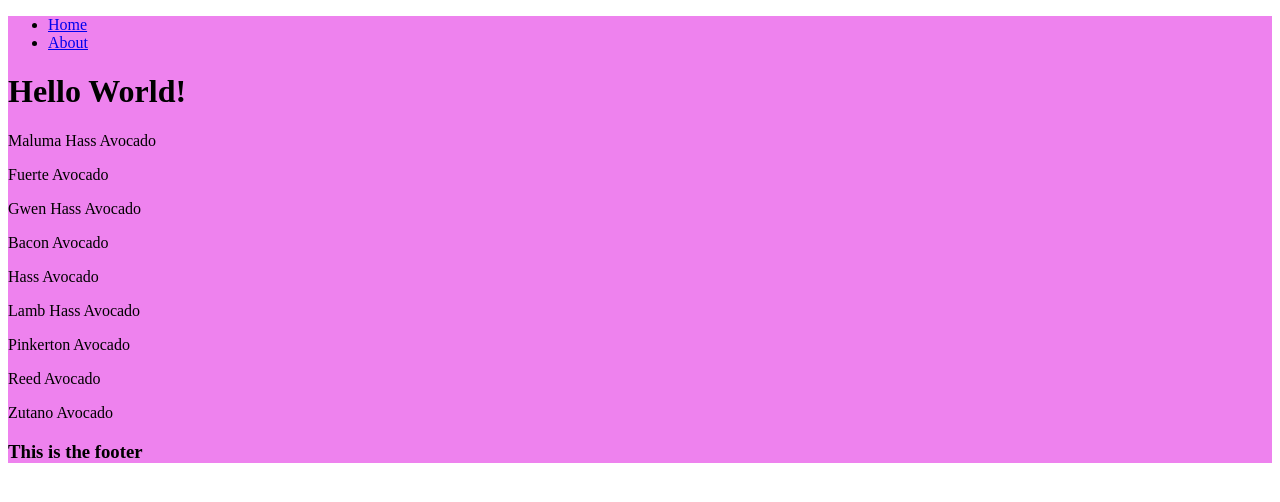
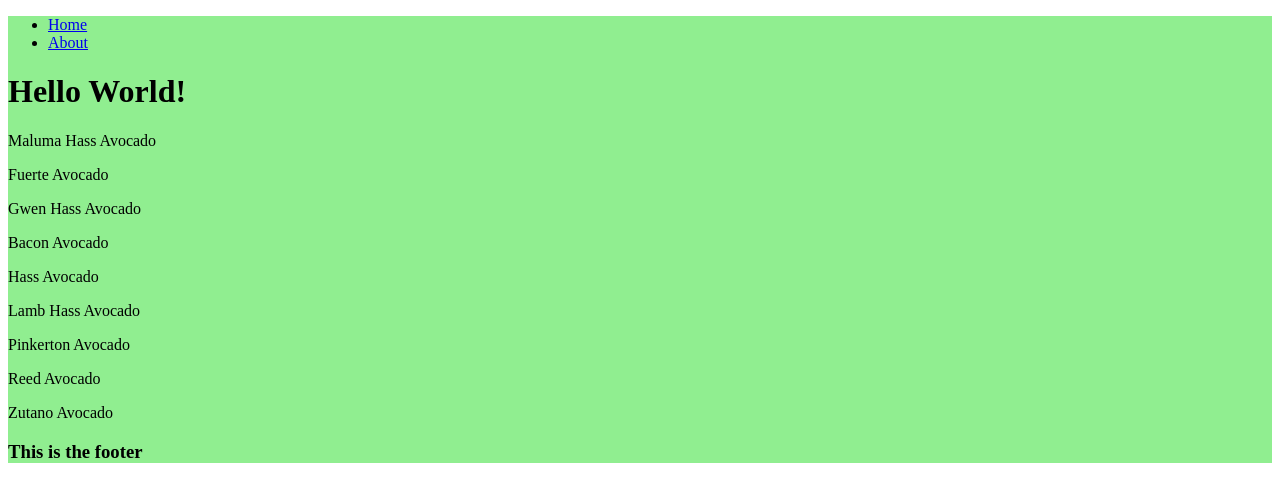
Before and after one commit to jesusmongedev/platzi-avo-app, a Next.js app: page / in a window 1280 px wide. Shown: the top 502 px of the page. Built offline with nearby package versions, Linux system fonts and the light colour scheme.

Commit message:
Using Module CSS (style.module.css)

```diff
--- a/components/Layout/index.js
+++ b/components/Layout/index.js
@@ -1,8 +1,10 @@
 import Navbar from "@components/Navbar";
+import React, { memo } from "react";
+import styles from "@components/Layout/style.module.css";
 
 const Layout = ({ children }) => {
   return (
-    <div className="container">
+    <div className={styles.container}>
       <Navbar />
       {children}
       <footer>
--- /dev/null
+++ b/components/Layout/style.module.css
@@ -0,0 +1,3 @@
+.container {
+  background: lightgreen;
+}
--- a/css/style.css
+++ /dev/null
@@ -1,3 +0,0 @@
-.container {
-  background: violet;
-}
--- a/pages/_app.js
+++ b/pages/_app.js
@@ -1,6 +1,5 @@
 // import App from "next/app";
 import Layout from "@components/Layout";
-import "../css/style.css";
 
 function MyApp({ Component, pageProps }) {
   //.Casos de uso
```
